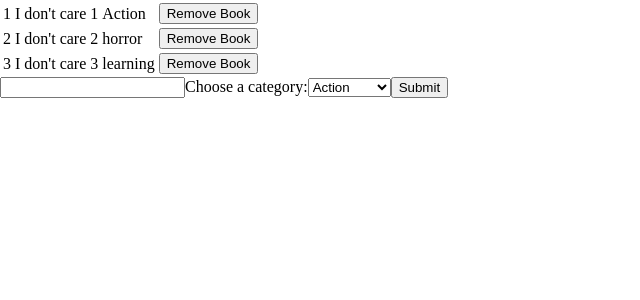
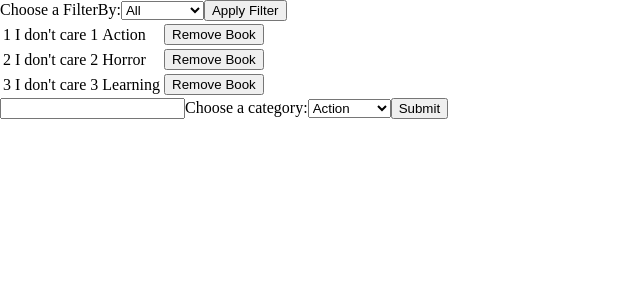
Before and after one commit to ashraffares/bookstore, a React (Create React App) app: page / in a window 1280 px wide. Shown: the top 300 px of the page, without its empty margins (0-640 px from the left). Built offline with nearby package versions, Linux system fonts and the light colour scheme.

Commit message:
fix filter reducer with salley help thank you man

```diff
--- a/package.json
+++ b/package.json
@@ -12,6 +12,7 @@
     "react-redux": "^7.2.4",
     "react-scripts": "4.0.3",
     "redux": "^4.1.1",
+    "redux-devtools-extension": "^2.13.9",
     "redux-logger": "^3.0.6",
     "uuid": "^8.3.2",
     "web-vitals": "^1.1.2"
--- a/src/components/BooksList/BooksList.js
+++ b/src/components/BooksList/BooksList.js
@@ -1,24 +1,26 @@
+/* eslint-disable no-console */
 import React, { useEffect, useState } from 'react';
 import { useSelector } from 'react-redux';
 import Book from '../book/index';
+import CategoryFilter from '../CategoryFilter/CategoryFilter';
 
 const BooksList = () => {
   const [Books, setBooks] = useState([]);
   const list = useSelector(((state) => state.BookReducer));
+  const filter = useSelector((state) => state.filterReducer);
 
   useEffect(() => {
     setBooks(list);
   }, [list]);
   return (
-    <table>
-      <tbody>
-        {
-          Books.map((book) => (
-            <Book key={book.id} obj={book} />
-          ))
-        }
-      </tbody>
-    </table>
+    <>
+      <CategoryFilter />
+      <table>
+        <tbody>
+          { filter === 'All' ? Books.map((book) => (<Book key={book.id} obj={book} />)) : Books.filter((book) => filter === book.category).map((book) => (<Book key={book.id} obj={book} />))}
+        </tbody>
+      </table>
+    </>
   );
 };
 
--- a/src/components/CategoryFilter/CategoryFilter.js
+++ b/src/components/CategoryFilter/CategoryFilter.js
@@ -1,10 +1,16 @@
-import React from 'react';
+import React, { useState } from 'react';
+import { useDispatch } from 'react-redux';
+import { ChangeFilter } from '../../actions/index';
 
-const CategoryFilter = () => (
+const CategoryFilter = () => {
+  const [filter, setFilter] = useState('All');
+  const dispatch = useDispatch();
+  return (
+    <>
       <label htmlFor="filter">
-    Choose a car:
+        Choose a FilterBy:
 
-    <select name="filter" id="filter">
+        <select name="filter" id="filter" onChange={(e) => setFilter(e.target.value)} value={filter}>
           <option value="All">All</option>
           <option value="Action">Action</option>
           <option value="Biography">Biography</option>
@@ -15,6 +21,9 @@ const CategoryFilter = () => (
           <option value="Sci-Fi">Sci-Fi</option>
         </select>
       </label>
+      <button type="button" onClick={() => dispatch(ChangeFilter(filter))}>Apply Filter</button>
+    </>
   );
+};
 
 export default CategoryFilter;
--- a/src/index.js
+++ b/src/index.js
@@ -4,7 +4,7 @@ import ReactDOM from 'react-dom';
 import './index.css';
 import App from './components/App';
 import reportWebVitals from './reportWebVitals';
-import store from './reducers/index';
+import store from './reducers/store';
 
 ReactDOM.render(
   <Provider store={store}>
--- a/src/reducers/Filter.js
+++ b/src/reducers/Filter.js
@@ -1,9 +1,10 @@
-const intialState = 'All';
+import { filterState } from './initialState';
 
-const filterReducer = (state = intialState, action) => {
+const filterReducer = (state = filterState, action) => {
   switch (action.type) {
-    case 'CHANGE_FILTER':
-      return state.filter((book) => book.category === action.filterby);
+    case 'CHANGE_FILTER': {
+      return action.filterby;
+    }
     default: return state;
   }
 };
--- a/src/reducers/book.js
+++ b/src/reducers/book.js
@@ -1,21 +1,4 @@
-/* eslint-disable no-console */
-const initialState = [
-  {
-    id: 1,
-    title: "I don't care 1",
-    category: 'Action',
-  },
-  {
-    id: 2,
-    title: "I don't care 2",
-    category: 'horror',
-  },
-  {
-    id: 3,
-    title: "I don't care 3",
-    category: 'learning',
-  },
-];
+import { initialState } from './initialState';
 
 const reducer = (state = initialState, action) => {
   switch (action.type) {
@@ -23,13 +6,7 @@ const reducer = (state = initialState, action) => {
       return [...state, action.obj];
     }
     case 'REMOVE_BOOK':
-      return state.filter((book) => {
-        console.log('start log');
-        console.log(`bookid: ${book.id}`);
-        console.log(`action: ${action.obj.id}`);
-        console.log('end log');
-        return book.id !== action.obj.id;
-      });
+      return state.filter((book) => book.id !== action.obj.id);
     default: return state;
   }
 };
--- a/src/reducers/index.js
+++ b/src/reducers/index.js
@@ -1,14 +1,10 @@
-import { createStore, combineReducers, applyMiddleware } from 'redux';
-import logger from 'redux-logger';
+import { combineReducers } from 'redux';
 import BookReducer from './book';
+import filterReducer from './Filter';
 
-const reducer = combineReducers({
+const RootReducer = combineReducers({
   BookReducer,
+  filterReducer,
 });
 
-const store = createStore(
-  reducer,
-  applyMiddleware(logger),
-);
-
-export default store;
+export default RootReducer;
--- /dev/null
+++ b/src/reducers/initialState.js
@@ -0,0 +1,19 @@
+export const initialState = [
+  {
+    id: 1,
+    title: "I don't care 1",
+    category: 'Action',
+  },
+  {
+    id: 2,
+    title: "I don't care 2",
+    category: 'Horror',
+  },
+  {
+    id: 3,
+    title: "I don't care 3",
+    category: 'Learning',
+  },
+];
+
+export const filterState = 'All';
--- /dev/null
+++ b/src/reducers/store.js
@@ -0,0 +1,11 @@
+import { createStore, applyMiddleware } from 'redux';
+import { composeWithDevTools } from 'redux-devtools-extension';
+import logger from 'redux-logger';
+import RootReducer from './index';
+
+const store = createStore(
+  RootReducer,
+  composeWithDevTools(applyMiddleware(logger)),
+);
+
+export default store;
```
Also changed, not shown: 1 other file (tests, documents, lock files or other folders). Lines whose indentation alone changed are shown as unchanged.
